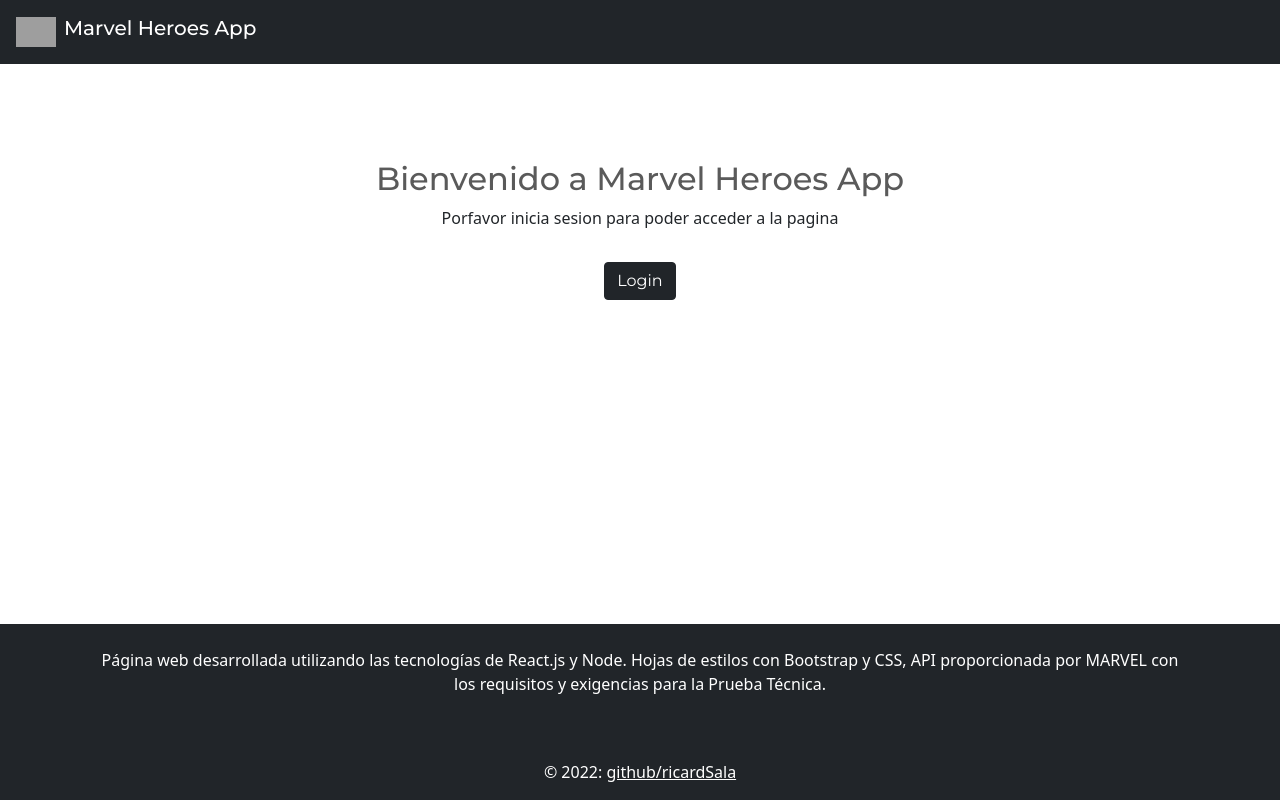
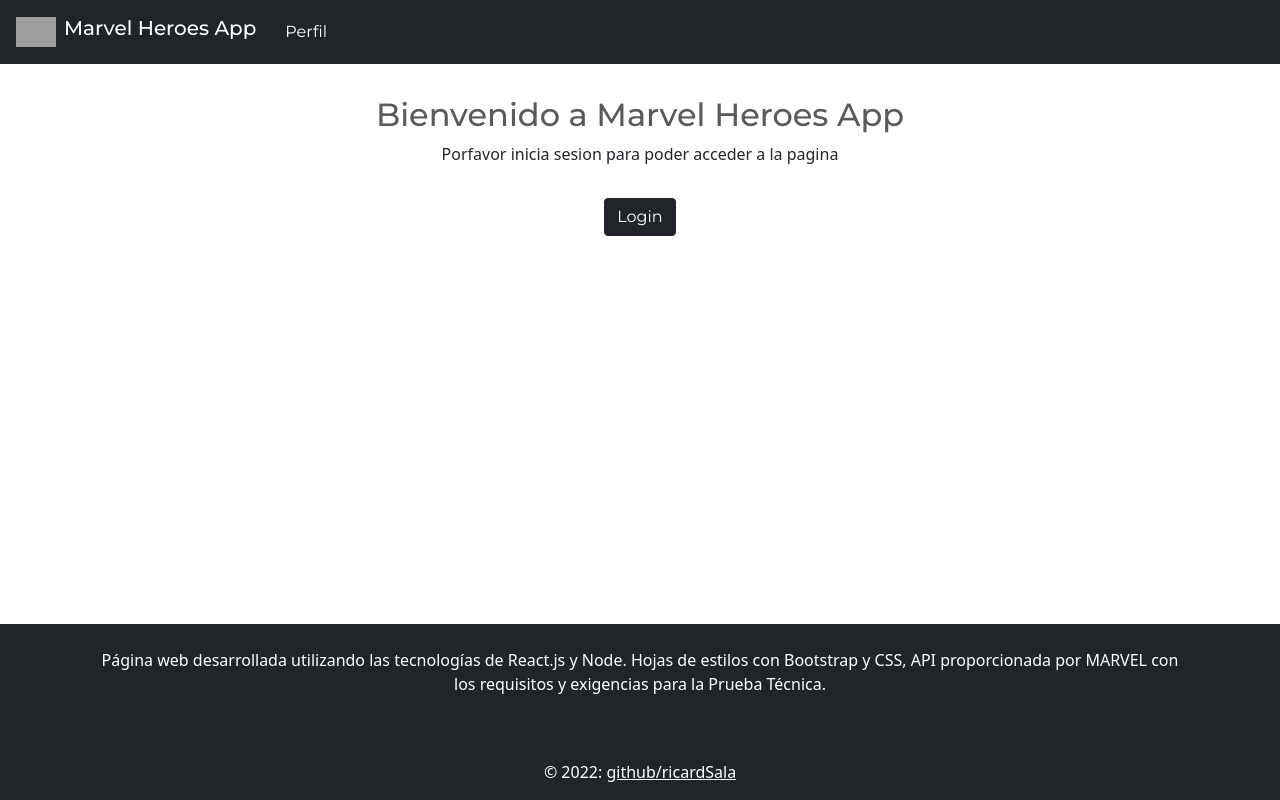
Before and after one commit to rikisala13/marvel-technical-proof, a React (Create React App) app in the folder frontend/: page / in a window 1280 px wide. Built offline with nearby package versions, Linux system fonts and the light colour scheme; grey boxes are pictures that could not be loaded.

Commit message:
Add navigation redirect

```diff
--- a/frontend/src/components/navbar/Navbar.jsx
+++ b/frontend/src/components/navbar/Navbar.jsx
@@ -1,8 +1,14 @@
 import React from 'react';
+import { useNavigate } from 'react-router-dom';
 
 function Navbar() {
+  const navigate = useNavigate();
+  function redirect() {
+    navigate('/profile');
+  }
+
   return (
-    <div className="main-container">
+    <div className="main-container fixed-top">
       <nav className="navbar navbar-expand navbar-dark bg-dark d-flex align-items-center">
         <div className="d-flex align-items-center">
           <img
@@ -14,6 +20,10 @@
           />
           <h2 className="navbar-brand">Marvel Heroes App</h2>
         </div>
+        <div>
+          <button type="button" className="btn btn-dark" onClick={redirect}>Perfil</button>
+        </div>
+
       </nav>
     </div>
   );
```
